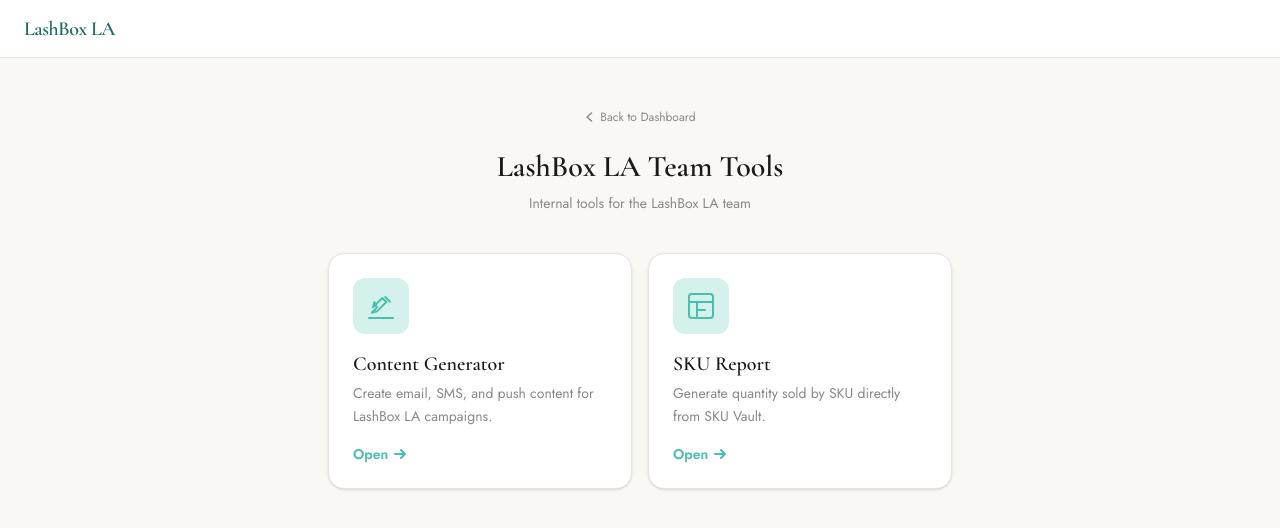
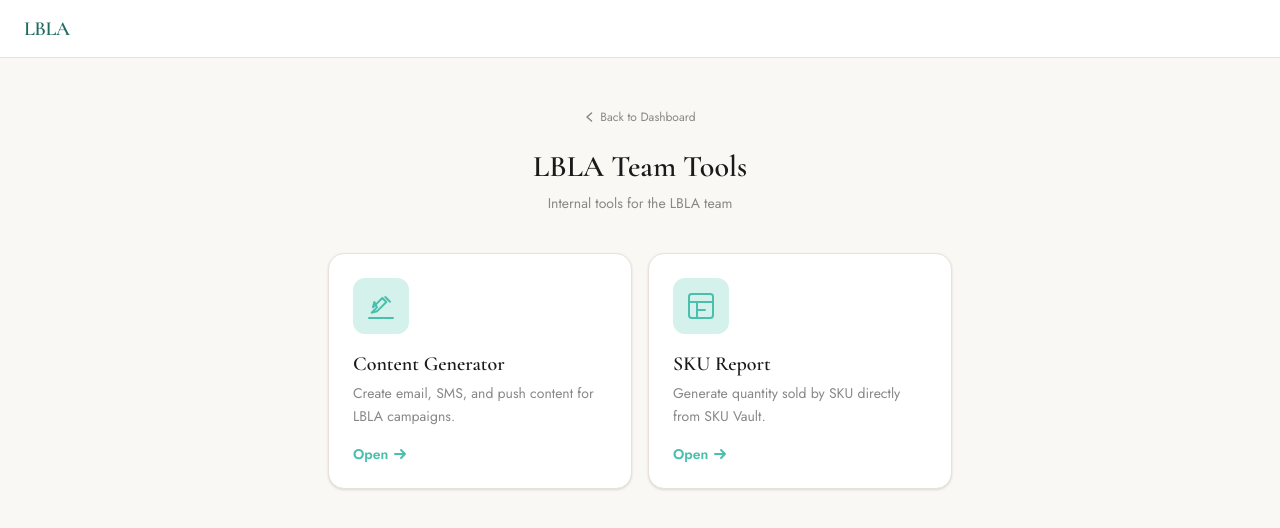
Before and after one commit to theoakagency/store-signal, a Next.js app: page /lbla in a window 1280 px wide. Shown: the top 528 px of the page. Built offline with nearby package versions, Linux system fonts and the light colour scheme.

Commit message:
LBLA: rename "LashBox LA" to "LBLA" throughout /lbla UI
Updates topbar logo, page titles, heading, subtitle, and card
description. AI prompts retain "LashBox LA" as the brand name
passed to Claude.

Co-Authored-By: Claude Sonnet 4.6 <noreply@anthropic.com>

```diff
--- a/app/lbla/_components/LblaTopbar.tsx
+++ b/app/lbla/_components/LblaTopbar.tsx
@@ -21,7 +21,7 @@ export default function LblaTopbar() {
           href="/lbla"
           className="font-display text-xl font-semibold tracking-tight text-teal-deep hover:text-teal transition whitespace-nowrap"
         >
-          LashBox LA
+          LBLA
         </Link>
         {pathname !== '/lbla' && (
           <Link
--- a/app/lbla/content/page.tsx
+++ b/app/lbla/content/page.tsx
@@ -2,7 +2,7 @@ import { createSupabaseServiceClient } from '@/lib/supabase'
 import LblaContent from './LblaContent'
 
 export const metadata = {
-  title: 'Content Generator | LashBox LA',
+  title: 'Content Generator | LBLA',
 }
 
 const STORE_ID = '00000000-0000-0000-0000-000000000002'
--- a/app/lbla/layout.tsx
+++ b/app/lbla/layout.tsx
@@ -1,7 +1,7 @@
 import LblaTopbar from './_components/LblaTopbar'
 
 export const metadata = {
-  title: 'LashBox LA Team Tools',
+  title: 'LBLA Team Tools',
 }
 
 export default function LblaLayout({ children }: { children: React.ReactNode }) {
--- a/app/lbla/page.tsx
+++ b/app/lbla/page.tsx
@@ -1,7 +1,7 @@
 import Link from 'next/link'
 
 export const metadata = {
-  title: 'Team Tools | LashBox LA',
+  title: 'Team Tools | LBLA',
 }
 
 const TOOLS = [
@@ -14,7 +14,7 @@ const TOOLS = [
       </svg>
     ),
     title: 'Content Generator',
-    description: 'Create email, SMS, and push content for LashBox LA campaigns.',
+    description: 'Create email, SMS, and push content for LBLA campaigns.',
     cta: 'Open',
   },
   {
@@ -45,8 +45,8 @@ export default function LblaHome() {
           </svg>
           Back to Dashboard
         </Link>
-        <h1 className="font-display text-3xl font-semibold text-ink">LashBox LA Team Tools</h1>
-        <p className="mt-2 text-sm text-ink-3">Internal tools for the LashBox LA team</p>
+        <h1 className="font-display text-3xl font-semibold text-ink">LBLA Team Tools</h1>
+        <p className="mt-2 text-sm text-ink-3">Internal tools for the LBLA team</p>
       </div>
 
       {/* Tool cards */}
```
